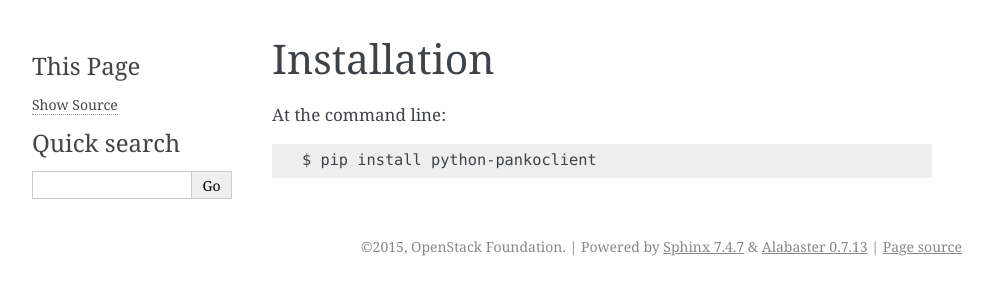
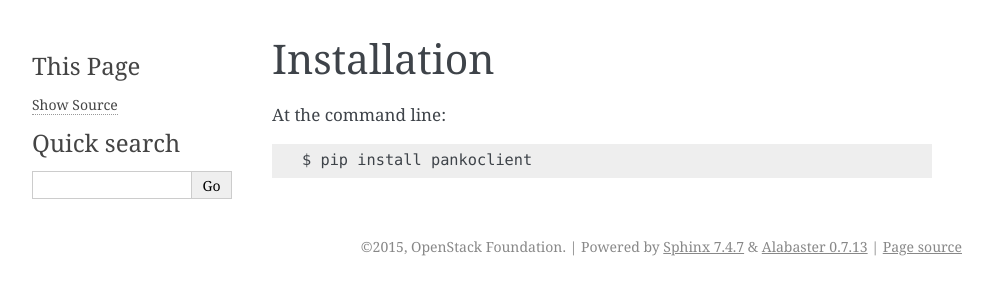
Before and after one commit to openstack/python-pankoclient, a Sphinx documentation site: the page built from doc/source/installation.rst, in a window 1280 px wide. Shown: the top 300 px of the page, without its empty margins (148-1141 px from the left). Built offline with Sphinx 7.4.7, drawn with Linux system fonts in a browser that asks for light colours.

Commit message:
Fix issues after changing the package name to pankoclient
- Correct the pip installation command
- Fix the pbr version querying

Change-Id: I20b758622710fe2a292ad29b4494bd56fd817877

```diff
--- a/doc/source/installation.rst
+++ b/doc/source/installation.rst
@@ -4,4 +4,4 @@ Installation
 
 At the command line::
 
-    $ pip install python-pankoclient
+    $ pip install pankoclient
--- a/pankoclient/__init__.py
+++ b/pankoclient/__init__.py
@@ -18,4 +18,4 @@ import pbr.version
 
 
 __version__ = pbr.version.VersionInfo(
-    'python-pankoclient').version_string()
+    'pankoclient').version_string()
```
